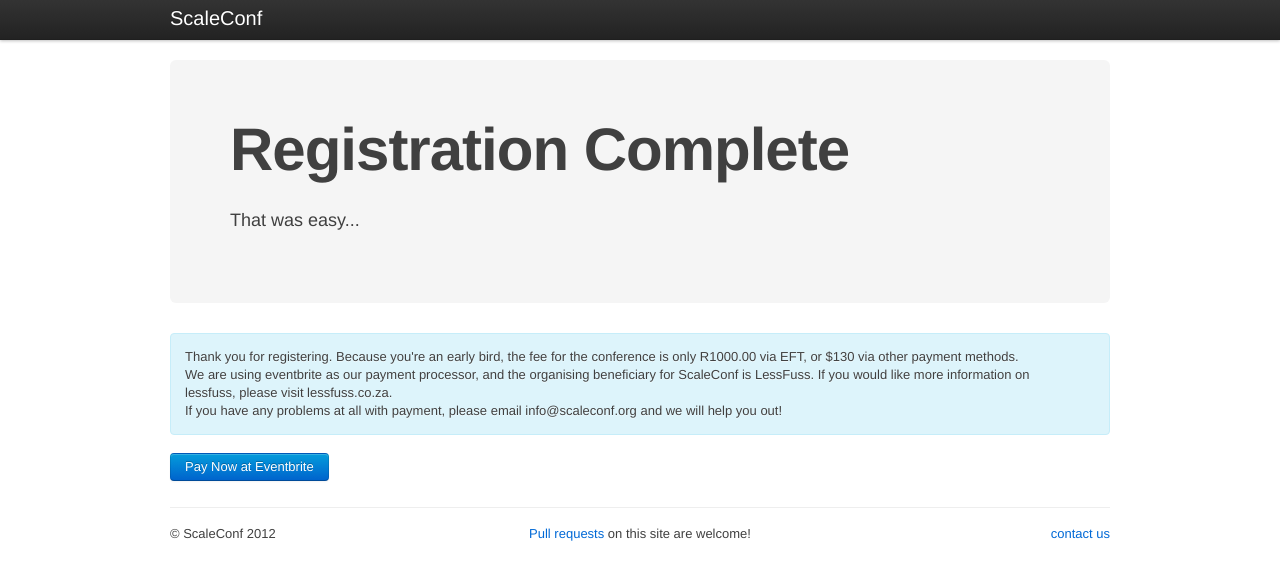
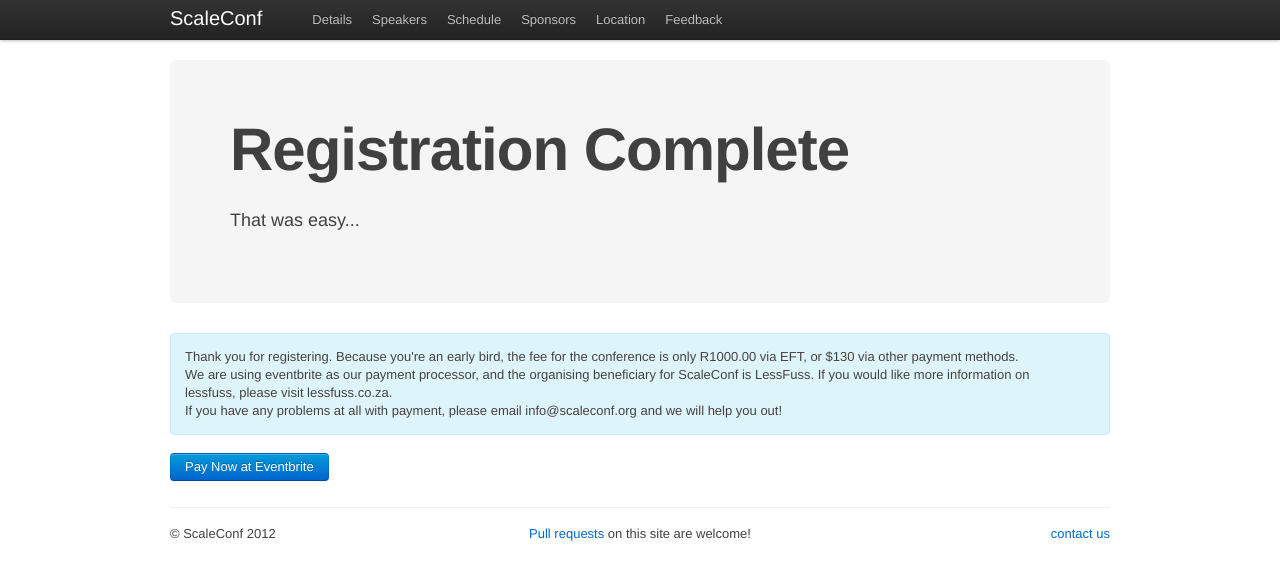
Before and after one commit to scaleconf/scaleconf.github.com, a Jekyll site: the page built from 2012/attend-success.html, in a window 1280 px wide. Shown: the top 580 px of the page. Built offline with Jekyll 4.4.1, drawn with Linux system fonts in a browser that asks for light colours; Markdown is read by kramdown in place of the engine named in the settings; part of the change alters nothing that is shown.

```diff
--- a/_config.yml
+++ b/_config.yml
@@ -1,6 +1,6 @@
 markdown: rdiscount
 pygments: true
-oldnavigation:
+2012navigation:
 - text:
   url:
 - url: /2012/details
```
